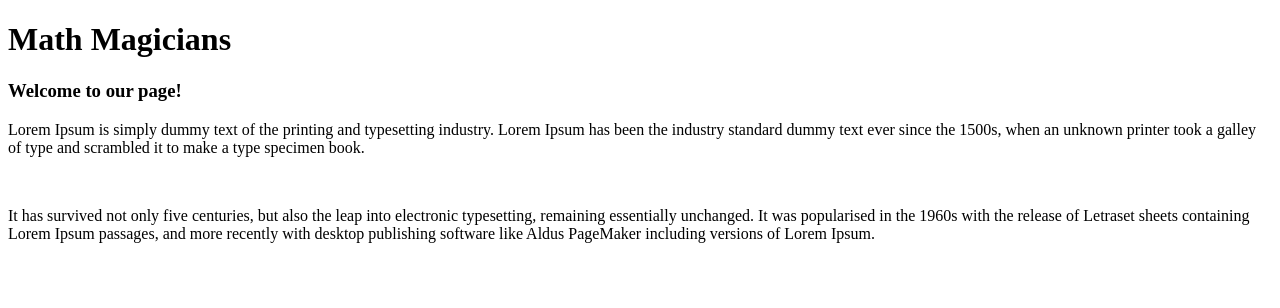
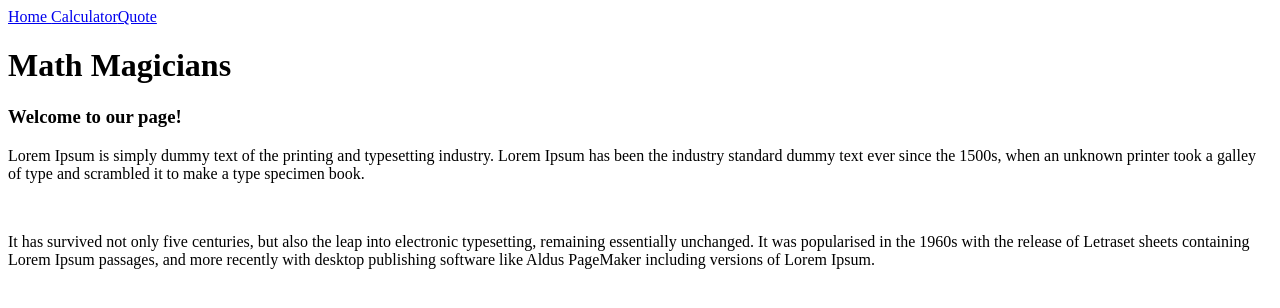
Before and after one commit to Zubenna/calculator-react, a React (Create React App) app: page / in a window 1280 px wide. Shown: the top 308 px of the page. Built offline with nearby package versions, Linux system fonts and the light colour scheme.

Commit message:
Adding Link to our Routes

```diff
--- a/src/Routes.js
+++ b/src/Routes.js
@@ -2,10 +2,12 @@
 import { BrowserRouter, Switch, Route } from 'react-router-dom';
 import App from './components/App';
 import Home from './components/Home';
+import Navbar from './components/Navbar';
 import Quote from './components/Quote';
 
 const Routes = () => (
   <BrowserRouter>
+    <Navbar />
     <Switch>
       <Route path="/" component={Home} exact />
       <Route path="/app" component={App} exact />
--- /dev/null
+++ b/src/components/Navbar.js
@@ -0,0 +1,12 @@
+import React from 'react';
+import { Link } from 'react-router-dom';
+
+const Navbar = () => (
+  <div>
+    <Link to="/">Home </Link>
+    <Link to="/app">Calculator</Link>
+    <Link to="/quote">Quote</Link>
+  </div>
+);
+
+export default Navbar;
```
